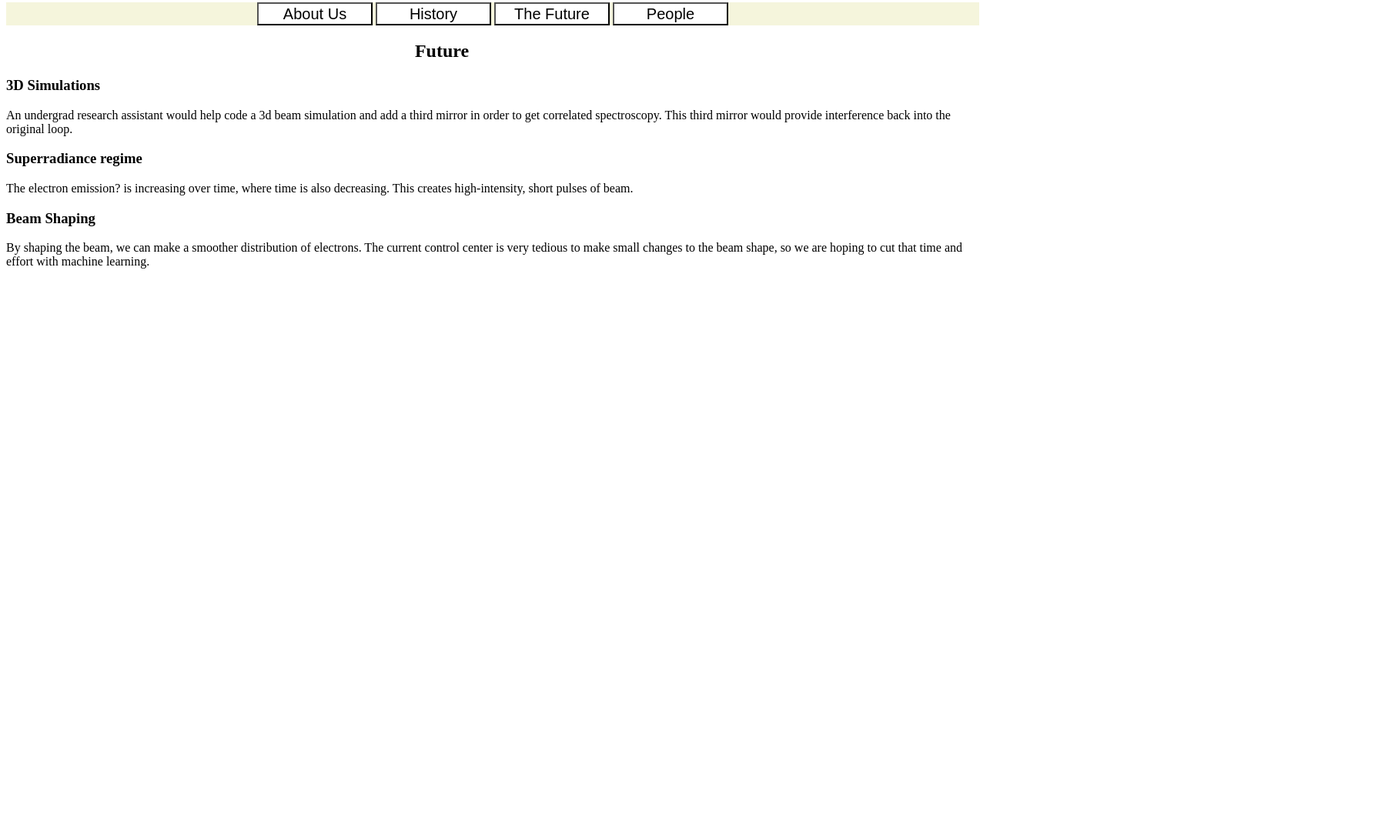
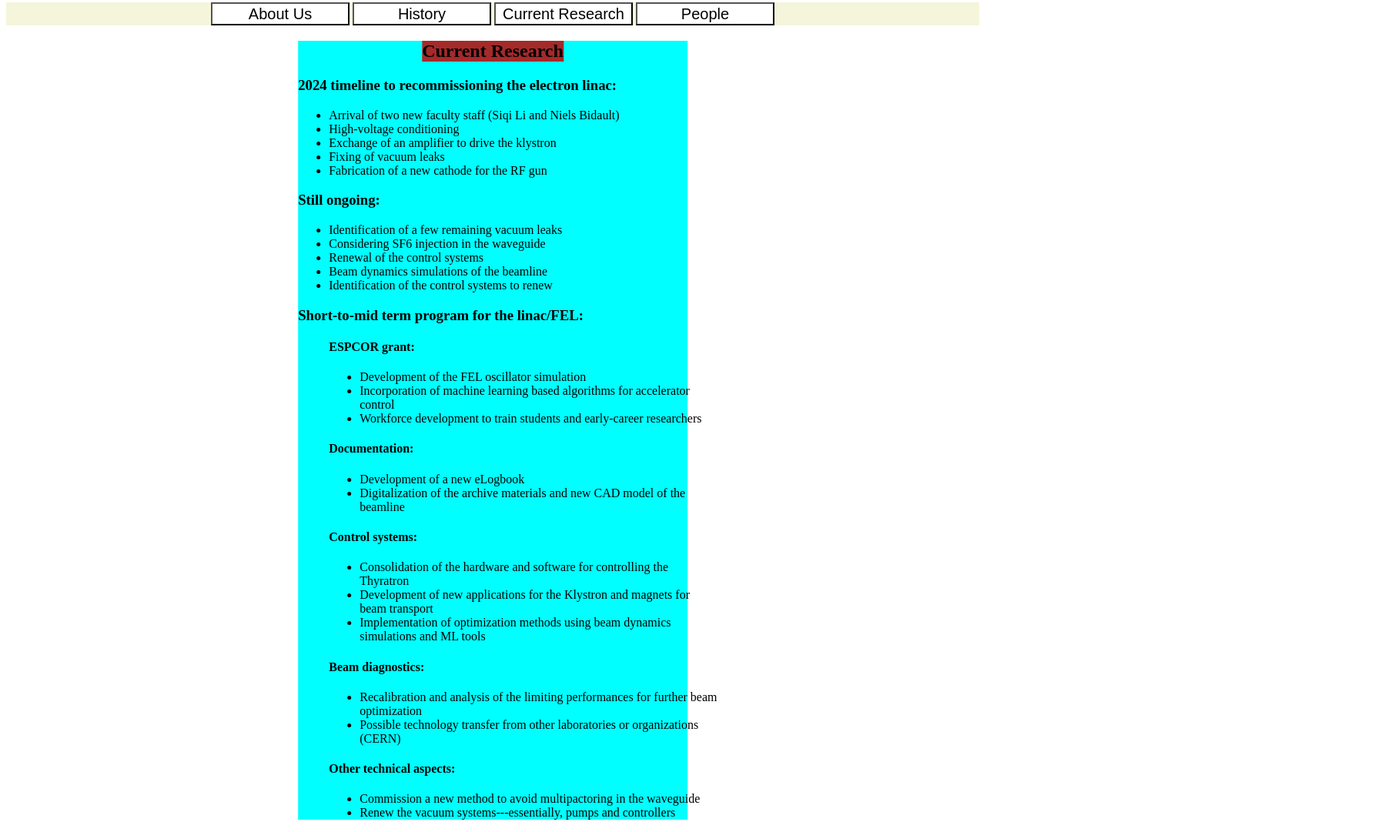
Before and after one commit to PlaceholderHuman/FEL, a plain HTML site: page future.html in a window 1280 px wide. Shown: the part 122-1203 px from the top of the page at 77% size, 1803 px wide, since content can reach past the window. Before the commit the page ends 800 px from the top, so only its background shows below. Drawn offline with Linux system fonts and the light colour scheme.

Commit message:
Add files via upload

```diff
--- a/future.html
+++ b/future.html
@@ -14,20 +14,109 @@
   <div id = "major">
     <span><button id = "about" onclick="about()">About Us</button></span>
     <span><button id = "history" onclick="hist()">History</button></span>
-    <span><button id = "future" onclick = "future()">The Future</button></span>
+    <span><button id = "future" onclick = "future()">Current Research</button></span>
     <span><button id = "people" onclick="people()">People</button></span>
   </div>
-  <div>
-    <h2>Future</h2>
-    <h3>3D Simulations</h3>
-    <p>An undergrad research assistant would help code a 3d beam simulation and add a third mirror in order to get correlated spectroscopy. This third mirror would provide interference back into the original loop.
-    </p>
-    <h3>Superradiance regime</h3>
-    <p>The electron emission? is increasing over time, where time is also decreasing. This creates high-intensity, short pulses of beam.
-    </p>
-    <h3>Beam Shaping</h3>
-    <p>By shaping the beam, we can make a smoother distribution of electrons. The current control center is very tedious to make small changes to the beam shape, so we are hoping to cut that time and effort with machine learning.
-    </p>
+  <div id = "Fchest">
+    <h2>Current Research</h2>
+
+    <h3>2024 timeline to recommissioning the electron linac:</h3>
+    <ul>
+      <li>
+        Arrival of two new faculty staff (Siqi Li and Niels Bidault)
+      </li>
+      <li>
+        High-voltage conditioning
+      </li>
+      <li>
+        Exchange of an amplifier to drive the klystron
+      </li>
+      <li>
+        Fixing of vacuum leaks
+      </li>
+      <li>
+        Fabrication of a new cathode for the RF gun
+      </li>
+    </ul>
+
+    <h3>Still ongoing:</h3>
+    <ul>
+      <li>
+        Identification of a few remaining vacuum leaks
+      </li>
+      <li>
+        Considering SF6 injection in the waveguide
+      </li>
+      <li>
+        Renewal of the control systems
+      </li>
+      <li>
+        Beam dynamics simulations of the beamline
+      </li>
+      <li>
+        Identification of the control systems to renew
+      </li>
+    </ul>
+
+    <h3>
+      Short-to-mid term program for the linac/FEL:
+    </h3>
+    <div id = "shifted">
+      <h4>ESPCOR grant:</h4>
+        <ul>
+          <li>
+            Development of the FEL oscillator simulation
+          </li>
+          <li>
+            Incorporation of machine learning based algorithms for accelerator control
+          <li>
+            Workforce development to train students and early-career researchers
+          </li>
+        </ul>
+
+        <h4>Documentation:</h4>
+          <ul>
+            <li>
+              Development of a new eLogbook
+            </li>
+            <li>
+              Digitalization of the archive materials and new CAD model of the beamline
+            </li>
+          </ul>
+
+        <h4>Control systems:</h4>
+          <ul>
+            <li>
+              Consolidation of the hardware and software for controlling the Thyratron
+            </li>
+            <li>
+              Development of new applications for the Klystron and magnets for beam transport
+            <li>
+              Implementation of optimization methods using beam dynamics simulations and ML tools
+            </li>
+          </ul>
+
+        <h4>Beam diagnostics:</h4>
+          <ul>
+            <li>
+              Recalibration and analysis of the limiting performances for further beam optimization
+            </li>
+            <li>
+              Possible technology transfer from other laboratories or organizations (CERN)
+            </li>
+          </ul>
+
+        <h4>Other technical aspects:</h4>
+          <ul>
+            <li>
+              Commission a new method to avoid multipactoring in the waveguide
+            </li>
+            <li>
+              Renew the vacuum systems---essentially, pumps and controllers
+            </li>
+          </ul>
+    </div>
+
   </div>
 </body>
 
--- a/style.css
+++ b/style.css
@@ -15,7 +15,7 @@ button{
     transition-duration: 0.4s;
     background-color: white;
     color: black;
-    width: 150px;
+    width: 180px;
     height: 30px;
     font-size: 20px;
 }
@@ -33,10 +33,12 @@ width: 40%;
 left: 30%;
 }
 h2{
-    left: 92%;
     /*fix this ;-;*/
     position:relative;
+    width:fit-content;
+    left:50%;
     transform: translate(-50%, 0%);
+    background-color: brown;
 
 }
 /*side note the imges below are placed within a div box, so the sizing is different*/
@@ -52,7 +54,9 @@ h2{
 .Iimg4{
     max-width: 100%;
 }
-
+#table{
+    background-color: blanchedalmond;
+}
 /* history page */
 .Himg1{
     max-width: 30%;
@@ -64,6 +68,44 @@ h2{
     max-width: 30%;
 }
 
-/* present page */
-/* background page */
+
 /* future page */
+#shifted{
+    /*The unordered list under the short to midterm program for FEL*/
+    transform: translate(40px, 0px);
+    /*issue where translates it after fitting the content, search up how to change the order*/
+}
+#Fchest{
+    position: relative;
+    text-align: left;
+    width: 40%;
+    left: 50%;
+    transform: translate(-50%, 0%);
+    background-color: aqua;
+}
+.row1{
+    background-color: burlywood;
+}
+.two{
+    position: absolute;
+    left:70%;
+    transform: translate(-50%, 0%);
+}
+.three{
+    position: absolute;
+    transform: translate(-50%,0);
+    right: 0%;
+    /* another issue where the transform is applied after moving it to the right*/
+    background-color: cadetblue;
+}
+
+
+/*People Page*/
+#Pchest{
+    position: relative;
+    text-align: left;
+    width: 40%;
+    left: 50%;
+    transform: translate(-50%, 0%);
+    background-color: aqua;
+}
```
Also changed, not shown: history.html (+3 -1 lines), index.html (+26 -6 lines), people.html (+13 -23 lines).
